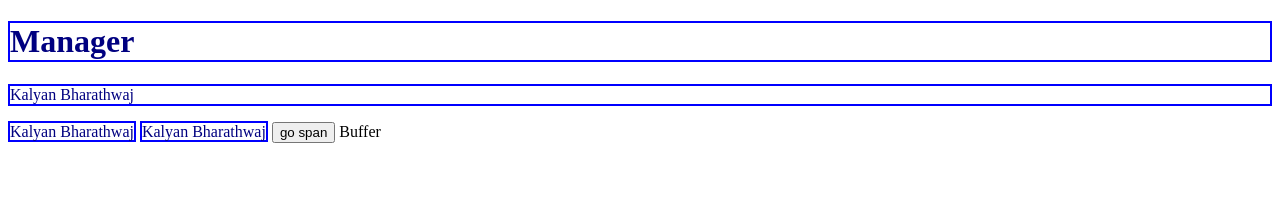
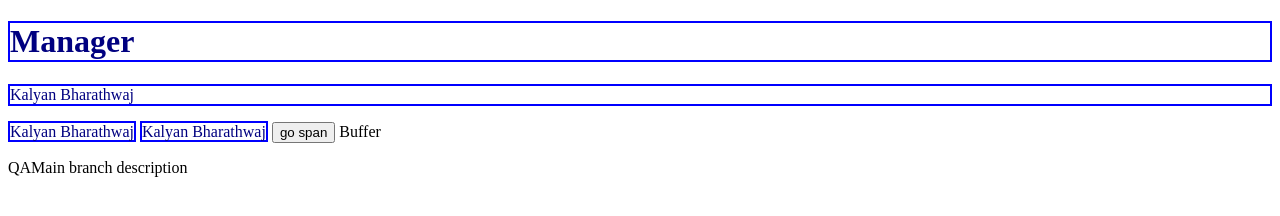
Before and after one commit to NaniSudheer/Nani_Practice, a plain HTML site: page index.html in a window 1280 px wide. Drawn offline with Linux system fonts and the light colour scheme.

Commit message:
added paragraph e;ement

```diff
--- a/index.html
+++ b/index.html
@@ -16,6 +16,7 @@
     <span class="border">Kalyan Bharathwaj</span>
     <button>go span</button>
     <span>Buffer</span>
+    <p>QAMain branch description</p>
 
 </body>
 
```
